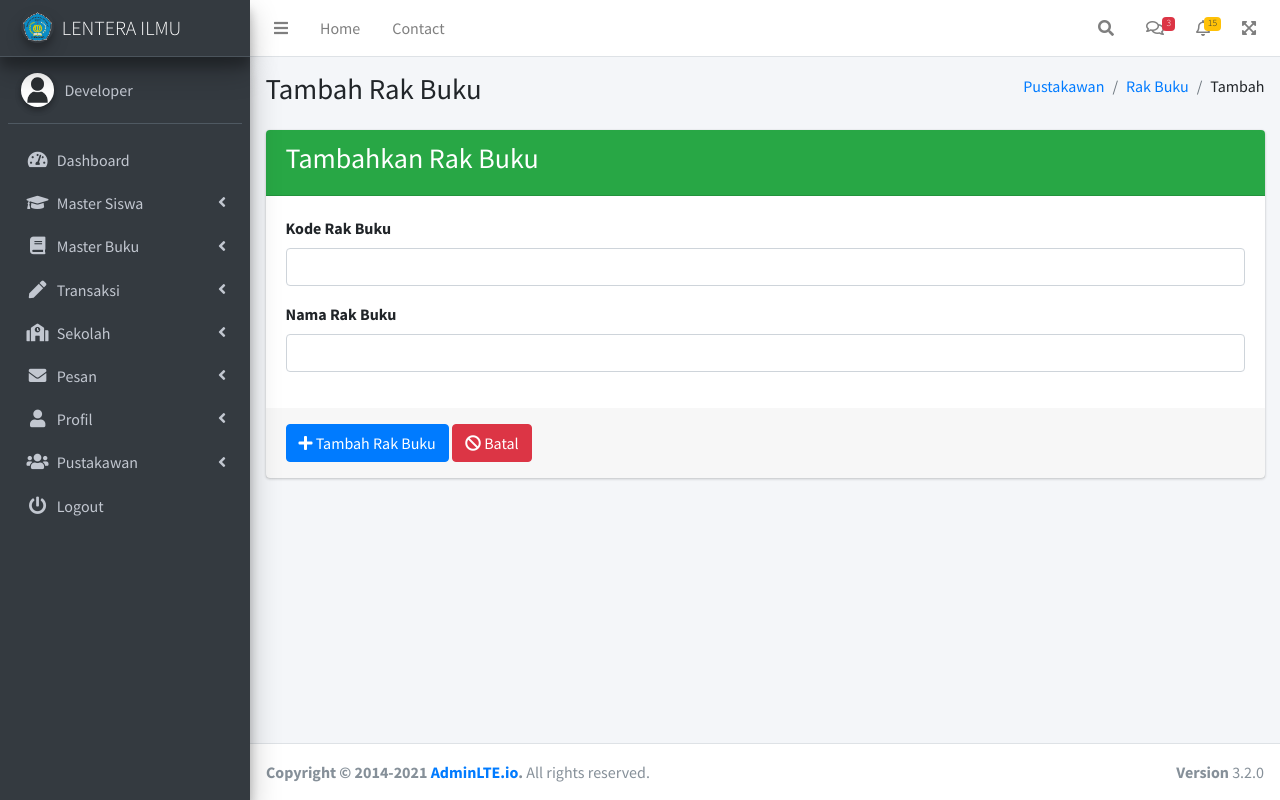
After one commit to Imamsaa/Master-Perpustakaan-Sekolah, a CodeIgniter 4 app: template app/Views/admin/rak/addrak.php in a window 1280 px wide. The commit adds this page. Run offline with PHP 8.4 and a stand-in for CodeIgniter, Linux system fonts and the light colour scheme; the template is opened without the code that fills it, so the values that code supplies are empty; some libraries are stand-ins or nearby versions.

Commit message:
Menambahkan menu Rak Buku antara lain Daftra Rak, Tambah Rak dan Edit Rak

```diff
--- a/app/Config/Routes.php
+++ b/app/Config/Routes.php
@@ -39,3 +39,9 @@ $routes->get('/pustakawan/siswa/cetak/ya', 'Admin\Cetak::cetak');
 $routes->get('/pustakawan/penerbit', 'Admin\Penerbit::index');
 $routes->get('/pustakawan/penerbit/tambah', 'Admin\Penerbit::tambah');
 $routes->get('/pustakawan/penerbit/ubah', 'Admin\Penerbit::ubah');
+
+// Rak Buku
+
+$routes->get('/pustakawan/rak', 'Admin\Rak::index');
+$routes->get('/pustakawan/rak/tambah', 'Admin\Rak::tambah');
+$routes->get('/pustakawan/rak/ubah', 'Admin\Rak::ubah');
--- /dev/null
+++ b/app/Views/admin/rak/addrak.php
@@ -0,0 +1,68 @@
+<?= $this->extend('admin/template/template'); ?>
+ <!-- Content Wrapper. Contains page content -->
+ <?= $this->section('content'); ?>
+<!-- Content Wrapper. Contains page content -->
+<div class="content-wrapper">
+    <!-- Content Header (Page header) -->
+    <div class="content-header">
+      <div class="container-fluid">
+        <div class="row mb-2">
+          <div class="col-sm-6">
+            <h1 class="m-0">Tambah Rak Buku</h1>
+          </div><!-- /.col -->
+          <div class="col-sm-6">
+            <ol class="breadcrumb float-sm-right">
+              <li class="breadcrumb-item"><a href="<?= base_url('pustakawan'); ?>">Pustakawan</a></li>
+              <li class="breadcrumb-item"><a href="<?= base_url('pustakawan/rak'); ?>">Rak Buku</a></li>
+              <li class="breadcrumb-item">Tambah</li>
+            </ol>
+          </div><!-- /.col -->
+        </div><!-- /.row -->
+      </div><!-- /.container-fluid -->
+    </div>
+    <!-- /.content-header -->
+
+    <!-- Main content -->
+    <section class="content">
+      <div class="container-fluid">
+        <!-- ROW -->
+        <div class="row mb-2">
+            <div class="col-md-12">
+            <!-- general form elements -->
+            <div class="card card-success">
+              <div class="card-header">
+                <div class="card-title">
+                    <h3>Tambahkan Rak Buku</h3>
+                </div>
+              </div>
+              <!-- /.card-header -->
+              <!-- form start -->
+              <form>
+                <div class="card-body">
+                  <div class="form-group">
+                      <label for="kode">Kode Rak Buku</label>
+                      <input type="text" name="kode" class="form-control" id="kode" placeholder="">
+                  </div>
+                  <div class="form-group">
+                    <label for="nama">Nama Rak Buku</label>
+                    <input type="text" name="nama" class="form-control" id="nama" placeholder="">
+                  </div>
+                </div>
+                <!-- /.card-body -->
+
+                <div class="card-footer">
+                  <button type="submit" class="btn btn-primary my-1"><i class="fas fa-solid fa-plus"></i> Tambah Rak Buku</button>
+                  <a href="<?= base_url('pustakawan/rak'); ?>" class="btn btn-danger my-1"><i class="fas fa-solid fa-ban"></i> Batal</a>
+                </div>
+              </form>
+            </div>
+            <!-- /.card -->
+          </div>
+          <!--/.col (left) -->
+        </div>
+      </div><!-- /.container-fluid -->
+    </section>
+    <!-- /.content -->
+  </div>
+  <!-- /.content-wrapper -->
+  <?= $this->endSection(); ?>
--- a/app/Views/admin/template/navbar.php
+++ b/app/Views/admin/template/navbar.php
@@ -76,7 +76,7 @@
             </a>
             </li>
             <li class="nav-item">
-            <a href="../charts/flot.html" class="nav-link">
+            <a href="<?= base_url('pustakawan/rak'); ?>" class="nav-link">
                 <i class="far fa-circle nav-icon"></i>
                 <p>Rak Buku</p>
             </a>
```
Also changed, not shown: app/Controllers/Admin/Rak.php (added, +37 -0 lines), app/Views/admin/rak/editrak.php (added, +68 -0 lines), app/Views/admin/rak/tablerak.php (added, +83 -0 lines).
